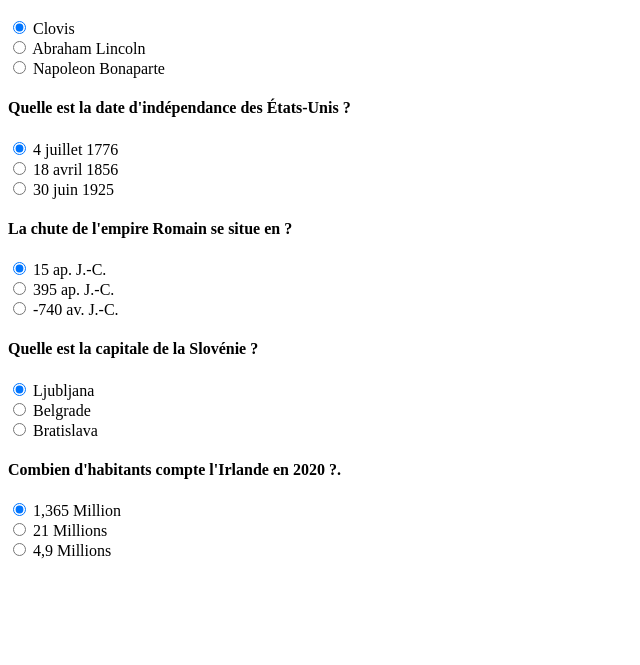
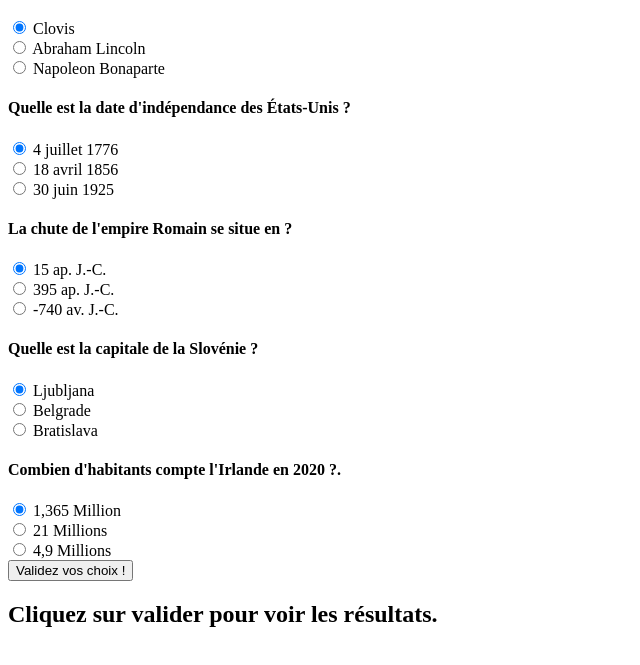
Before and after one commit to Mehdimosteghanemi/Quizz, a plain HTML site: page index.html in a window 1280 px wide. Shown: the part 101-766 px from the top of the page, without its empty margins (0-640 px from the left). Drawn offline with Linux system fonts and the light colour scheme.

Commit message:
fixed HTML

```diff
--- a/index.html
+++ b/index.html
@@ -15,6 +15,7 @@
     <div class="contaire-global">
 
         <form class="form-quizz">
+
             <div class="question-block">
 
                 <h4>Qui est l'empereur de France le 2 décembre 1804 ?</h4>
@@ -34,17 +35,17 @@
             </div>
 
             <div class="question-block">
+
                 <h4>Quelle est la date d'indépendance des États-Unis ?</h4>
+
                 <div>
                     <input type="radio" id="date1" name="q2" value="a" checked>
                     <label for="date1">4 juillet 1776</label>
                 </div>
-
                 <div>
                     <input type="radio" id="date2" name="q2" value="b">
                     <label for="date2">18 avril 1856</label>
                 </div>
-
                 <div>
                     <input type="radio" id="date3" name="q2" value="c">
                     <label for="date3">30 juin 1925</label>
@@ -52,17 +53,17 @@
             </div>
 
             <div class="question-block">
+
                 <h4>La chute de l'empire Romain se situe en ?</h4>
+
                 <div>
                     <input type="radio" id="date4" name="q3" value="a" checked>
                     <label for="date4">15 ap. J.-C.</label>
                 </div>
-
                 <div>
                     <input type="radio" id="date5" name="q3" value="b">
                     <label for="date5">395 ap. J.-C.</label>
                 </div>
-
                 <div>
                     <input type="radio" id="date6" name="q3" value="c">
                     <label for="date6">-740 av. J.-C.</label>
@@ -71,18 +72,17 @@
 
 
             <div class="question-block">
+
                 <h4>Quelle est la capitale de la Slovénie ?</h4>
 
                 <div>
                     <input type="radio" id="Ljubljana" name="q4" value="a" checked>
                     <label for="Ljubljana">Ljubljana</label>
                 </div>
-
                 <div>
                     <input type="radio" id="Belgrade" name="q4" value="b">
                     <label for="Belgrade">Belgrade</label>
                 </div>
-
                 <div>
                     <input type="radio" id="Bratislava" name="q4" value="c">
                     <label for="Bratislava">Bratislava</label>
@@ -91,24 +91,32 @@
 
 
             <div class="question-block">
+
                 <h4>Combien d'habitants compte l'Irlande en 2020 ?.</h4>
+
                 <div>
                     <input type="radio" id="m1" name="q5" value="a"
                         checked>
                     <label for="m1">1,365 Million</label>
                 </div>
-
                 <div>
                     <input type="radio" id="m2" name="q5" value="b">
                     <label for="m2">21 Millions</label>
                 </div>
-
                 <div>
                     <input type="radio" id="m3" name="q5" value="c">
                     <label for="m3">4,9 Millions</label>
                 </div>
             </div>
+
+            <button type="submit">Validez vos choix !</button>
         </form>
+
+        <div class="resultats">
+            <h2>Cliquez sur valider pour voir les résultats.</h2>
+            <p class="aide"></p>
+            <p class="note"></p>
+        </div>
 
     </div>
 
```
